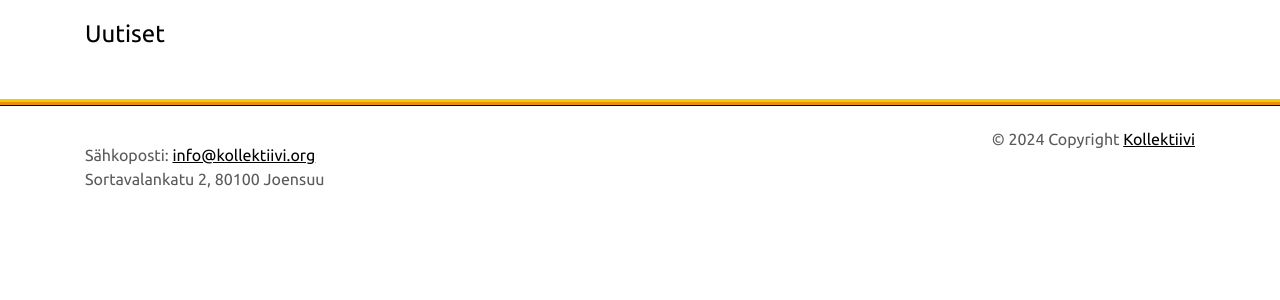
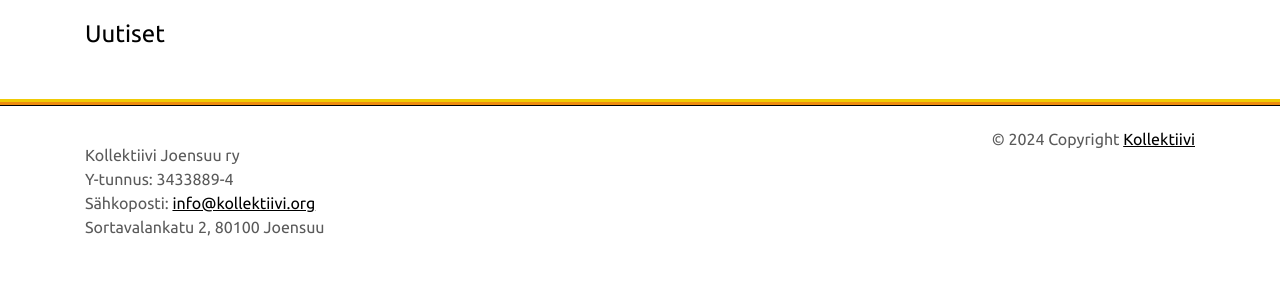
Before and after one commit to alexlittle/kollektiivi, a Django app: template blog/templates/blog/home.html in a window 1280 px wide. Shown: the part 175-475 px from the top of the page. Run offline with Django 4.2, Linux system fonts and the light colour scheme; the template is opened without the code that fills it, so the values that code supplies are empty; data comes from the database, SQL or seed files in the repository; parts of the project's set-up code (start-up, migrations or seed data) failed here and were passed over; some libraries are stand-ins or nearby versions.

Commit message:
update libraries

```diff
--- a/kollektiivi/templates/includes/footer.html
+++ b/kollektiivi/templates/includes/footer.html
@@ -16,6 +16,8 @@
 			      	{% endfor %}
       			</ul>
 		      	<ul class="list-unstyled">
+					<li>Kollektiivi Joensuu ry</li>
+					<li>Y-tunnus: 3433889-4</li>
 		      		<li>{% trans "Sähkoposti:" %} <a href="mailto:info@kollektiivi.org">info@kollektiivi.org</a></li>
 		      		<li>{% trans "Sortavalankatu 2, 80100 Joensuu" %}</li>
 
--- a/requirements.txt
+++ b/requirements.txt
@@ -1,6 +1,6 @@
-django==5.0.3
+django==5.0.4
 Pillow==10.3.0
 sorl-thumbnail>=12.4,<13.0
-django-tinymce==3.7.1
+django-tinymce==4.0.0
 mysqlclient==2.2.4
 django-modeltranslation==0.18.11
```
